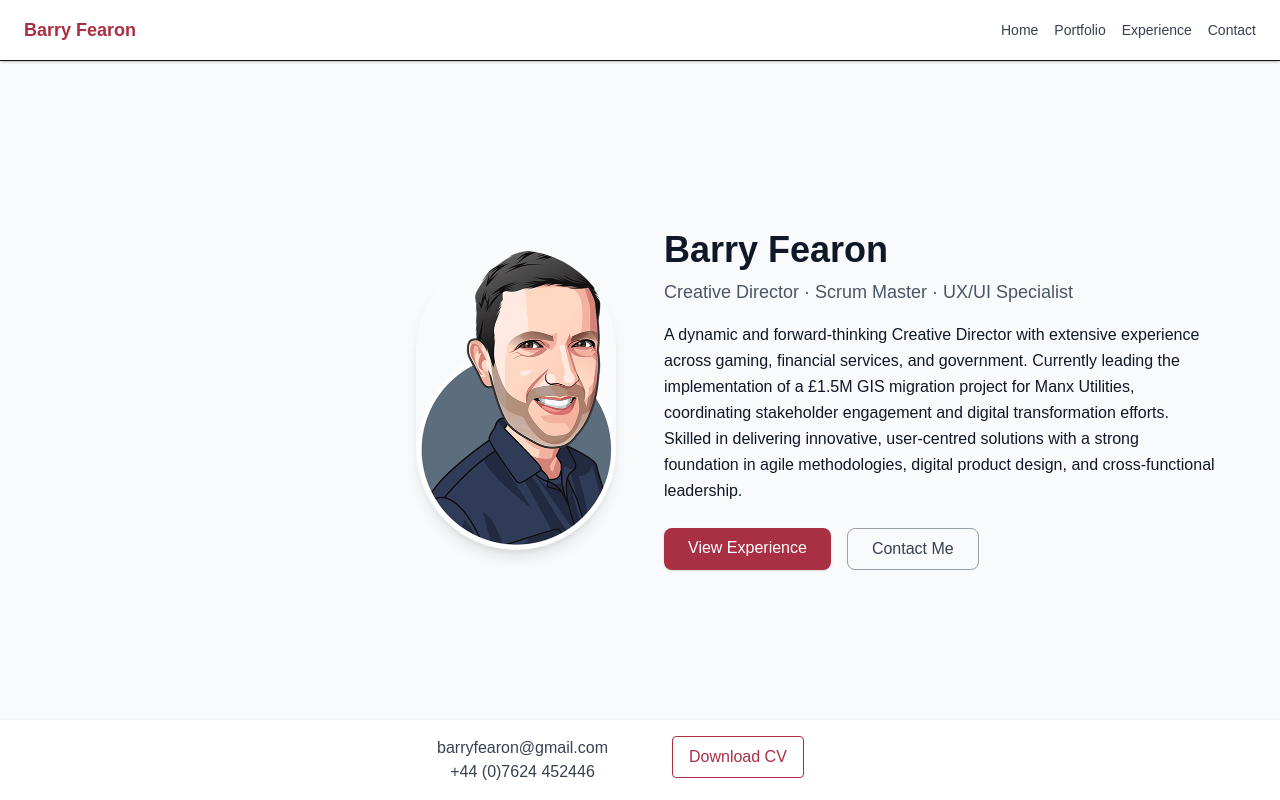
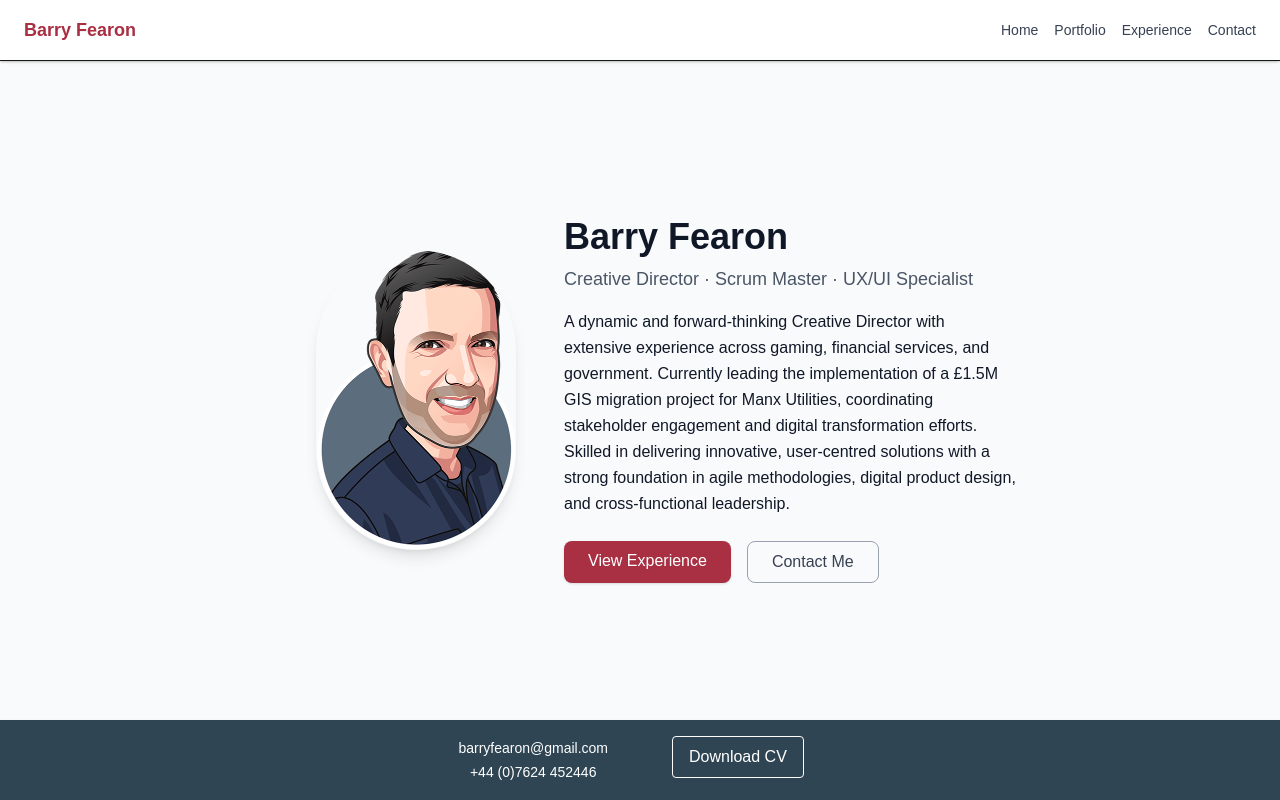
Before and after one commit to barryfearon/bfearon-portfolio-25, a Next.js app: page / in a window 1280 px wide. Built offline with nearby package versions, Linux system fonts and the light colour scheme.

Commit message:
updated layout

```diff
--- a/app/contact-me/page.tsx
+++ b/app/contact-me/page.tsx
@@ -1,15 +1,34 @@
 "use client";
-
+import React from "react";
 import { useForm, ValidationError } from "@formspree/react";
 
 export default function ContactPage() {
-  const [state, handleSubmit] = useForm("mjkyqplg");
+  const [state, handleSubmit, reset] = useForm("mjkyqplg");
   if (state.succeeded) {
-    return <p>Thanks for joining!</p>;
+    return (
+      <main className="bg-gray-50 min-h-screen text-gray-900">
+        <div className="grid place-items-center max-w-2xl mx-auto h-screen">
+          <div className="self-end">
+            <h1 className="text-4xl font-bold mb-4 text-center">Success ;-)</h1>
+            <p className="text-gray-900">
+              Your message has been sent.
+              <br />
+              I&apos;ll respond as soon as possible.
+            </p>
+          </div>
+          <button
+            className="bg-brand-01 text-white px-6 py-2 rounded-lg shadow hover:bg-brand-02 transition self-start mt-4 cursor-pointer"
+            onClick={reset}
+          >
+            Thanks!
+          </button>
+        </div>
+      </main>
+    );
   }
 
   return (
-    <main className="bg-gray-50 min-h-screen py-16 px-6 text-gray-900 py-30">
+    <main className="bg-gray-50 min-h-screen px-6 pt-30 pb-40 md:py-16 px-4 text-gray-900">
       <div className="max-w-2xl mx-auto">
         <h1 className="text-4xl font-bold mb-10 text-center">Get in Touch</h1>
 
@@ -55,6 +74,7 @@ export default function ContactPage() {
             type="submit"
             disabled={state.submitting}
             className="bg-brand-01 text-white px-6 py-2 rounded hover:bg-brand-02 transition mt-4"
+            onClick={reset}
           >
             Send Message
           </button>
--- a/app/experience/page.tsx
+++ b/app/experience/page.tsx
@@ -47,7 +47,7 @@ const experiences = [
 
 export default function ExperiencePage() {
   return (
-    <main className="bg-gray-50 min-h-screen py-16 px-6 py-30 text-gray-900">
+    <main className="bg-gray-50 min-h-screen pt-30 pb-40 md:py-16 px-4 text-gray-900">
       <div className="max-w-5xl mx-auto">
         <h1 className="text-4xl font-bold mb-12 text-center">Experience</h1>
         <ul className="space-y-10">
--- a/app/page.tsx
+++ b/app/page.tsx
@@ -6,9 +6,9 @@ import Headshot from "../public/images/barry-fearon-cd-cartoon@2x.png";
 
 export default function Home() {
   return (
-    <main className="bg-gray-50 text-gray-900 text-center md:text-start min-h-screen flex items-center justify-center pt-30 pb-40 md:py-16 px-4 md:px-4">
-      <div className="max-w-6xl w-full grid md:grid-cols-2 gap-12 items-center">
-        <div className="flex justify-center md:justify-end">
+    <main className="bg-gray-50 text-gray-900 text-center md:text-start min-h-screen flex items-center justify-center pt-30 pb-40 md:py-16 px-4">
+      <div className="max-w-6xl w-full grid md:grid-cols-12 gap-12 items-center">
+        <div className="flex justify-center md:justify-end md:col-span-5">
           <Image
             src={Headshot}
             alt="Barry Fearon Headshot"
@@ -19,7 +19,7 @@ export default function Home() {
             placeholder="blur"
           />
         </div>
-        <div>
+        <div className="md:col-span-5">
           <h1 className="text-4xl font-bold mb-2">Barry Fearon</h1>
           <h2 className="text-lg text-gray-600 mb-4">
             Creative Director · Scrum Master · UX/UI Specialist
@@ -37,13 +37,13 @@ export default function Home() {
           <div className="flex gap-4 justify-center md:justify-start">
             <Link
               href="/experience"
-              className="bg-brand-01 text-white px-6 py-2 rounded-lg shadow hover:bg-brand-02 transition"
+              className="cursor-pointer bg-brand-01 text-white px-6 py-2 rounded-lg shadow hover:bg-brand-02 transition"
             >
               View Experience
             </Link>
             <Link
               href="/contact-me"
-              className="border border-gray-400 text-gray-700 px-6 py-2 rounded-lg hover:bg-gray-100 transition"
+              className="cursor-pointer border border-gray-400 text-gray-700 px-6 py-2 rounded-lg hover:bg-gray-100 transition"
             >
               Contact Me
             </Link>
--- a/app/portfolio/page.tsx
+++ b/app/portfolio/page.tsx
@@ -74,7 +74,7 @@ export default function Portfolio() {
       : projects.filter((project) => project.category === selectedCategory);
 
   return (
-    <main className="bg-white text-gray-900 min-h-screen py-16 px-4 py-30">
+    <main className="bg-white text-gray-900 min-h-screen pt-30 pb-40 md:py-16 px-4">
       <motion.div
         className="max-w-6xl mx-auto"
         initial={{ opacity: 0 }}
--- a/components/Footer/Footer.tsx
+++ b/components/Footer/Footer.tsx
@@ -5,14 +5,14 @@ import Link from "next/link";
 export default function Footer() {
   return (
     <footer className="relative">
-      <div className="fixed bottom-0 left-0 right-0 bg-white z-10 shadow-sm">
+      <div className="fixed bottom-0 left-0 right-0 bg-brand-02 z-10 shadow-sm">
         <div className="">
-          <div className="grid grid-cols-1 md:grid-cols-2 gap-4 md:gap-16 p-4 max-w-4xl mx-auto text-center">
+          <div className="grid grid-cols-2 gap-4 md:gap-16 p-4 max-w-4xl mx-auto text-center">
             <div className="md:justify-self-end">
               <p>
                 <a
                   href="mailto:barryfearon@gmail.com"
-                  className="text-gray-700 hover:text-brand-01 transition"
+                  className="text-white hover:text-brand-01 transition text-sm"
                 >
                   barryfearon@gmail.com
                 </a>
@@ -21,7 +21,7 @@ export default function Footer() {
               <p>
                 <a
                   href="tel:+447624452446"
-                  className="text-gray-700 hover:text-brand-01 transition"
+                  className="text-white hover:text-brand-01 transition text-sm"
                 >
                   +44 (0)7624 452446
                 </a>
@@ -32,7 +32,7 @@ export default function Footer() {
               <Link
                 href="/downloads/Barry-Fearon-Creative-Director-Project-Leader.pdf"
                 target="_blank"
-                className="inline-block border border-brand-01 text-brand-01 px-4 py-2 rounded hover:bg-brand-01 hover:text-white transition"
+                className="cursor-pointer inline-block border border-white text-white px-4 py-2 rounded hover:bg-brand-01 hover:text-white transition"
               >
                 Download CV
               </Link>
```
